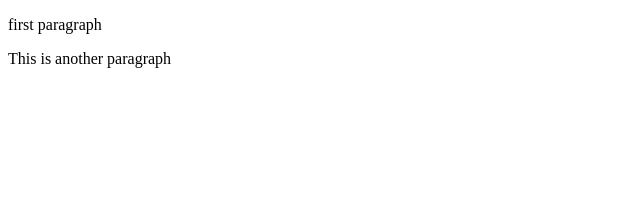
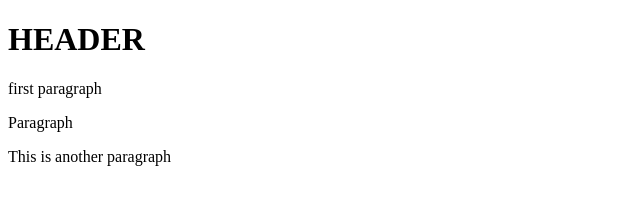
Before and after one commit to DElwell90/learning-git, a plain HTML site: page index.html in a window 1280 px wide. Shown: the whole page, without its empty margins (0-640 px from the left). Drawn offline with Linux system fonts and the light colour scheme.

Commit message:
Update index.html

```diff
--- a/index.html
+++ b/index.html
@@ -4,7 +4,9 @@
 <title>Page Title</title>
 </head>
 <body>
+    <h1>HEADER</h1>
     <p> first paragraph </p>
+    <p>Paragraph</p>
     <p>This is another paragraph</p>
 </body>
 </html>
```
